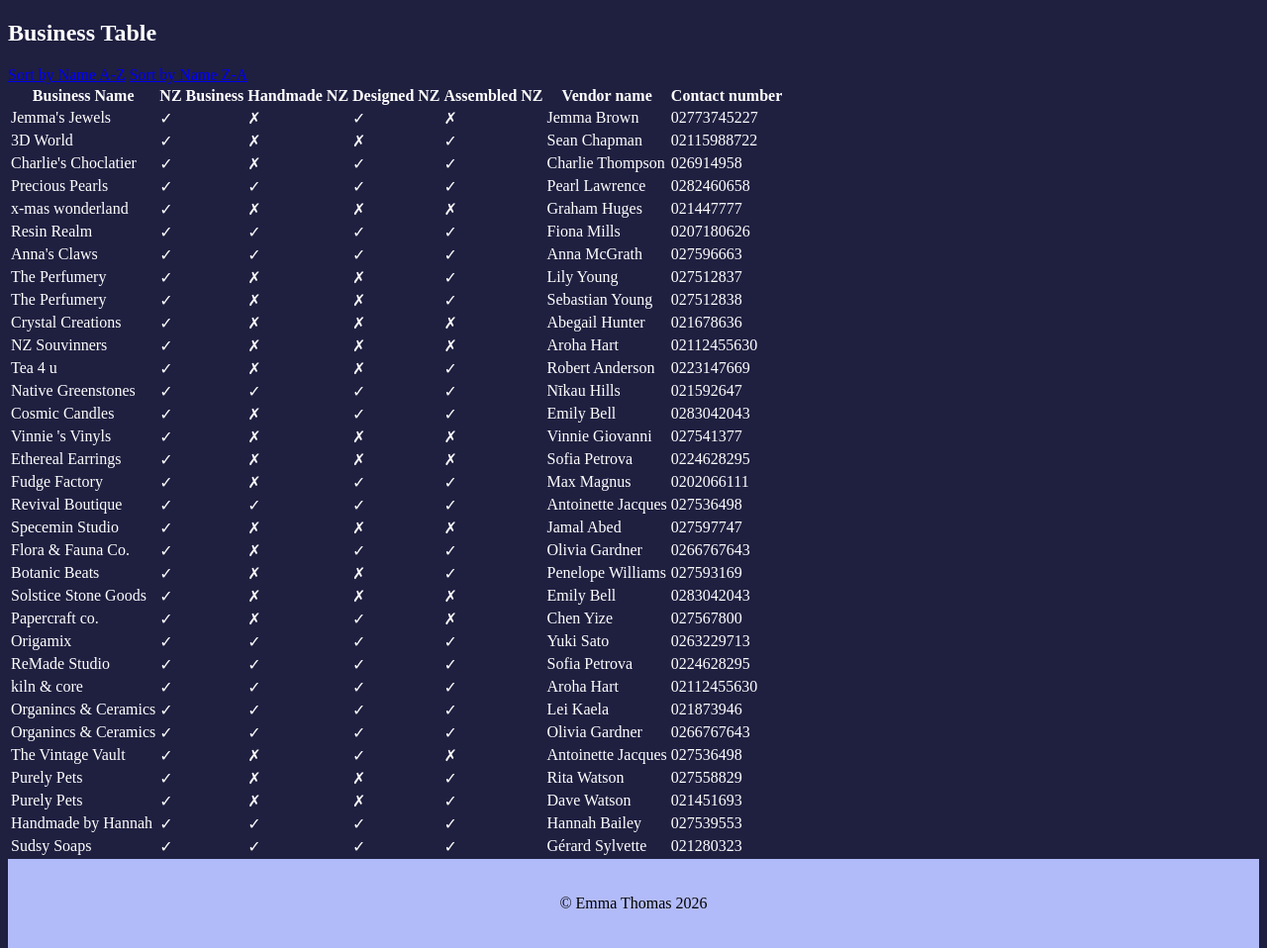
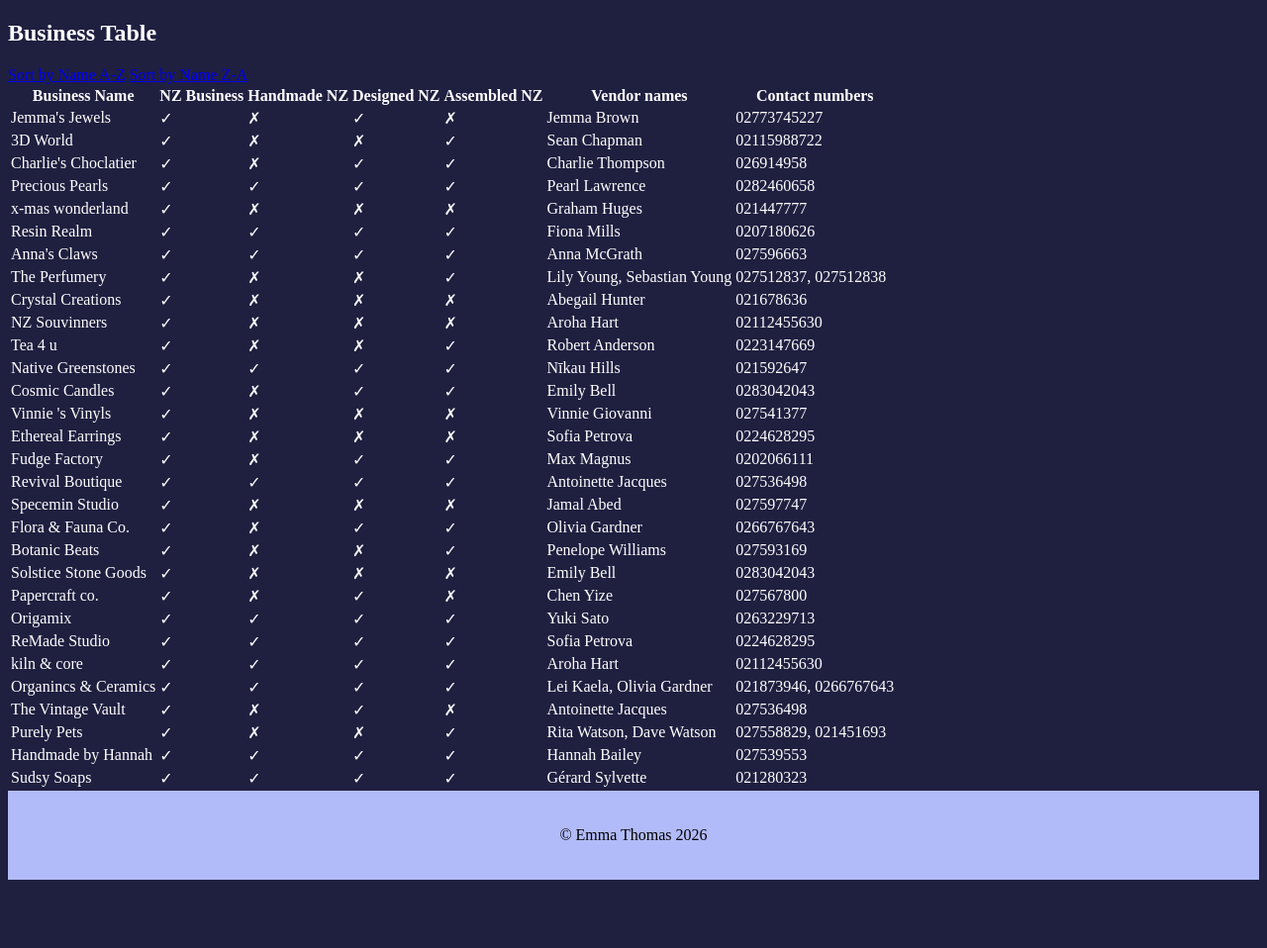
Before and after one commit to thomasem1369/12CSP_Flask, a Flask app: page /business_table in a window 1280 px wide. Shown: the part 138-1096 px from the top of the page at 99% size. After the commit the page ends 1027 px from the top, so only its background shows below. Run offline with Flask 3, Linux system fonts and the light colour scheme; data comes from the database, SQL or seed files in the repository.

Commit message:
Business table 2.0

```diff
--- a/app.py
+++ b/app.py
@@ -41,13 +41,19 @@ def render_business_table():
     cursor = db.cursor()
     # Show all if no search query filter
     if not search_query:
-        cursor.execute("SELECT b.*, v.* FROM business b \
+        cursor.execute("SELECT b.*, STRING_AGG(v.vendor_name, ', ') as vendor_names, \
+                STRING_AGG(v.contact_number, ', ') as contact_numbers \
+                FROM business b \
                 INNER JOIN business_vendors bv ON b.business_id = bv.business_id \
-                INNER JOIN vendors v ON v.vendor_id = bv.vendor_id")
+                INNER JOIN vendors v ON v.vendor_id = bv.vendor_id \
+                GROUP BY b.business_id")
     else:
-        cursor.execute("SELECT b.*, v.* FROM business b \
+        cursor.execute("SELECT b.*, STRING_AGG(v.vendor_name, ', ') as vendor_names, \
+                    STRING_AGG(v.contact_number, ', ') as contact_numbers \
+                    FROM business b \
                     INNER JOIN business_vendors bv ON b.business_id = bv.business_id \
                     INNER JOIN vendors v ON v.vendor_id = bv.vendor_id \
+                    GROUP BY b.business_id \
                     WHERE business_name = ?", (search_query,))
     rows = cursor.fetchall()
     result = [dict(row) for row in rows] # Convert rows to a list of dictionaries instead of numbers
--- a/templates/business_table.html
+++ b/templates/business_table.html
@@ -58,9 +58,9 @@
 
                 <th>Assembled NZ</th>
 
-                <th>Vendor name</th>
+                <th>Vendor names</th>
 
-                <th>Contact number</th>
+                <th>Contact numbers</th>
             </tr>
         {% for row in result %}
             <tr>
@@ -69,8 +69,8 @@
                 <td>{{"✓" if row['handmade_nz'] == "1" else "✗"}}</td>
                 <td>{{"✓" if row['designed_nz'] == "1" else "✗"}}</td>
                 <td>{{"✓" if row['assembled_nz'] == "1" else "✗"}}</td>
-                <td>{{row['vendor_name']}}</td>
-                <td>{{row['contact_number']}}</td>
+                <td>{{row['vendor_names']}}</td>
+                <td>{{row['contact_numbers']}}</td>
             </tr>
         {% endfor %}
         </table>
```
Also changed, not shown: templates/vendor_table.html (deleted, +0 -63 lines).
